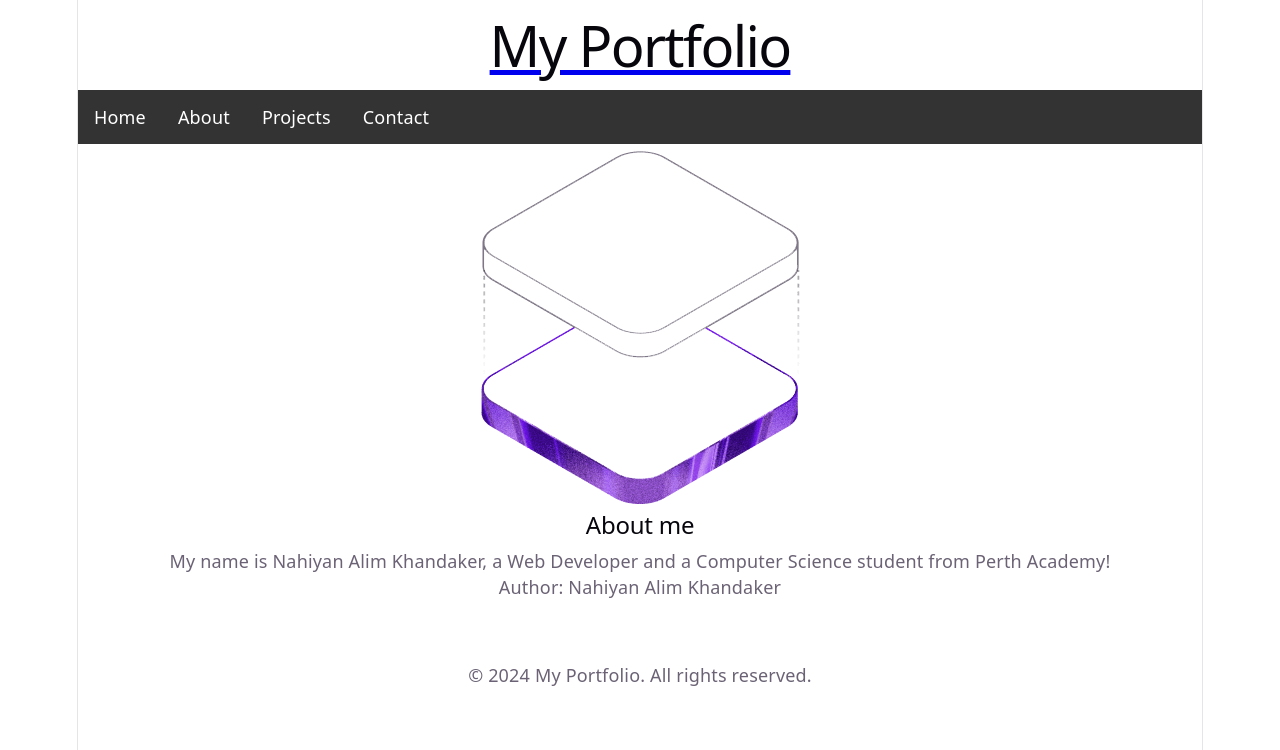
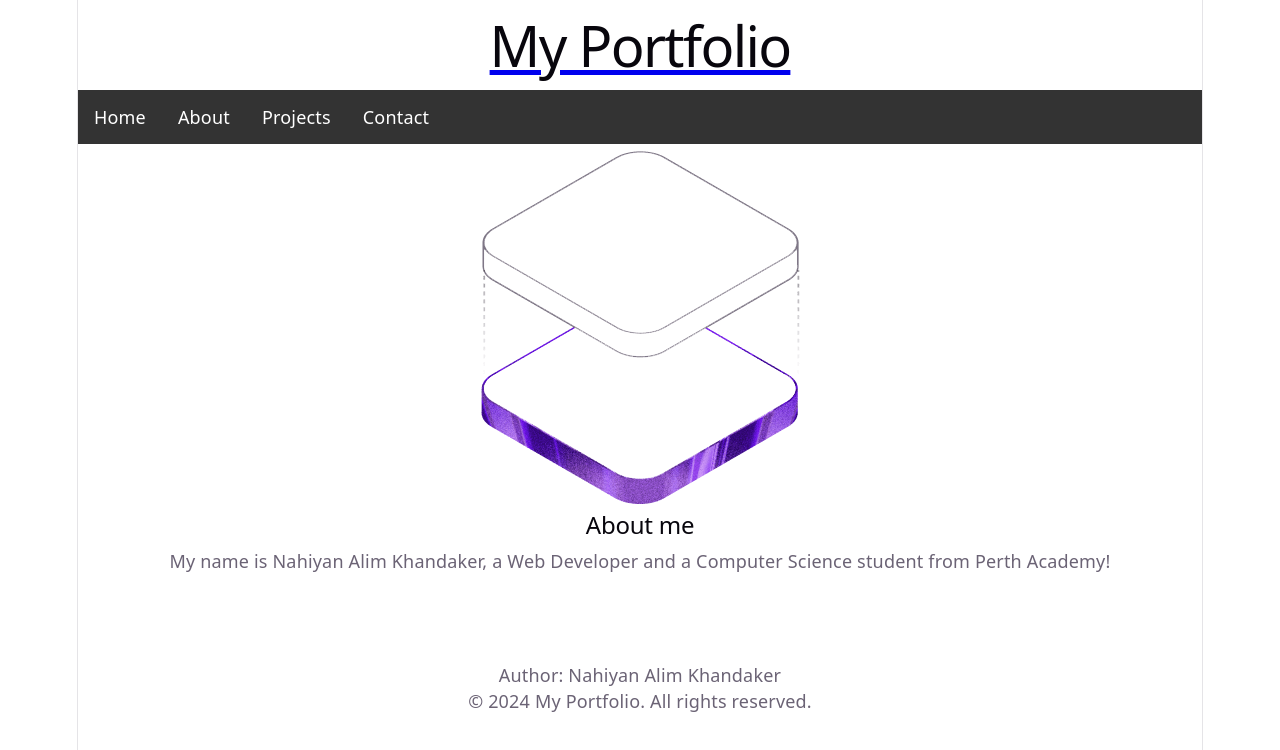
Before and after one commit to NahiyanKhandaker/myPortfolioSite, a React (Vite) app in the folder myPortfolioSite/: page /about in a window 1280 px wide. Shown: the top 750 px of the page. Built offline with nearby package versions, Linux system fonts and the light colour scheme.

Commit message:
fixed issues

```diff
--- a/myPortfolioSite/src/components/footer.tsx
+++ b/myPortfolioSite/src/components/footer.tsx
@@ -9,7 +9,7 @@ import {
 const Footer = () => {
   return (
     <footer>
-      <p>Author: Nahiyan Alim Khandaker</p>
+
 
       <div className="social-icons">
         <a href="https://www.linkedin.com/in/your-profile" target="_blank" rel="noreferrer" aria-label="LinkedIn">
@@ -29,6 +29,9 @@ const Footer = () => {
         </a>
       </div>
 
+      <br></br>
+
+      <p>Author: Nahiyan Alim Khandaker</p>
       <p>&copy; 2024 My Portfolio. All rights reserved.</p>
     </footer>
   );
```
